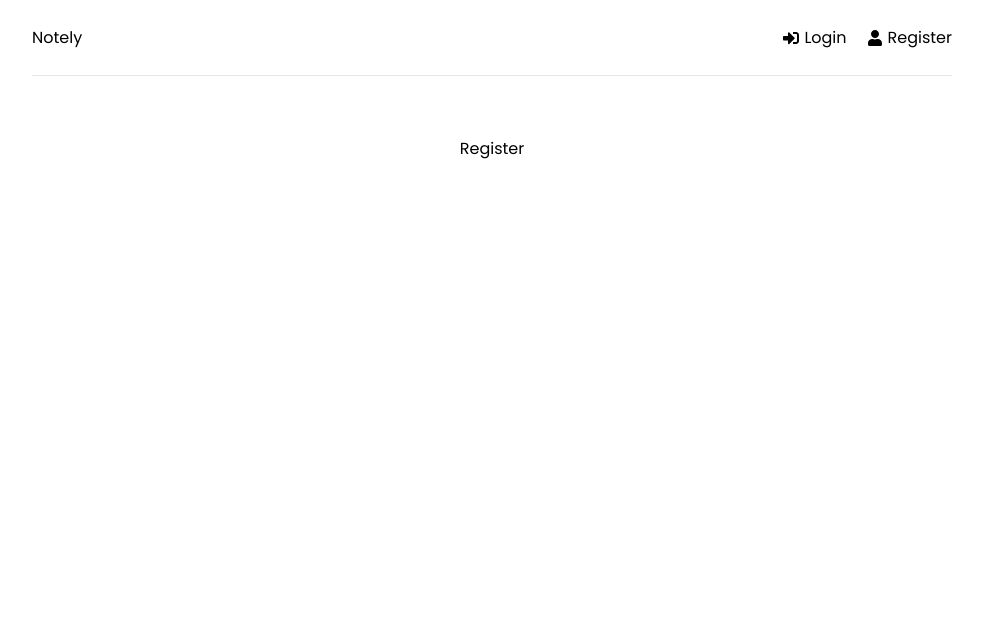
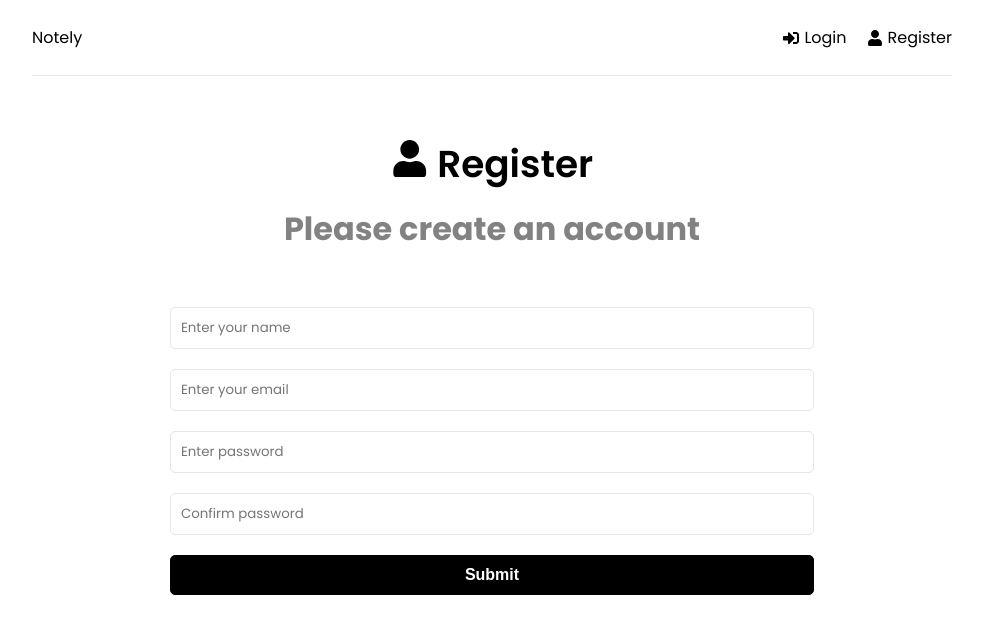
Before and after one commit to jomobrain1/notely, a React app in the folder frontend/: page /register in a window 1280 px wide. Shown: the top 634 px of the page, without its empty margins (148-1131 px from the left). Built offline with nearby package versions, Linux system fonts and the light colour scheme; the HTML template or start-up script is replaced by a standard one.

Commit message:
feat(auth): add basic login and register page

```diff
--- a/frontend/src/pages/Login.jsx
+++ b/frontend/src/pages/Login.jsx
@@ -1,7 +1,65 @@
-import React from "react";
+import React, { useState } from "react";
+import { FaSignInAlt, FaUser } from "react-icons/fa";
 
 const Login = () => {
-  return <div>Login</div>;
+  const [formData, setFormData] = useState({
+    email: "",
+    password: "",
+  });
+
+  const { email, password } = formData;
+  const onChange = (e) => {
+    setFormData((prevState) => ({
+      ...prevState,
+      [e.target.name]: e.target.value,
+    }));
+  };
+  const onSubmit = (e) => {
+    e.preventDefault();
+  };
+  return (
+    <>
+      {" "}
+      <section className="heading">
+        <h3>
+          <FaSignInAlt size={30} /> Login
+        </h3>
+        <p> Welcome back</p>
+      </section>
+      <form onSubmit={onSubmit}>
+        <section className="form">
+          <div className="form-group">
+            <input
+              type="email"
+              className="form-control"
+              id="email"
+              name="email"
+              value={email}
+              placeholder="Enter your email"
+              onChange={onChange}
+            />
+          </div>
+          <div className="form-group">
+            <input
+              type="password"
+              className="form-control"
+              id="password"
+              name="password"
+              value={password}
+              placeholder="Enter password"
+              onChange={onChange}
+            />
+          </div>
+
+          <div className="form-group">
+            <button type="submit" className="btn btn-block">
+              Submit
+            </button>
+          </div>
+        </section>
+      </form>
+    </>
+  );
 };
 
 export default Login;
--- a/frontend/src/pages/Register.jsx
+++ b/frontend/src/pages/Register.jsx
@@ -1,7 +1,87 @@
-import React from "react";
+import React, { useState } from "react";
+import { FaUser } from "react-icons/fa";
 
 const Register = () => {
-  return <div>Register</div>;
+  const [formData, setFormData] = useState({
+    name: "",
+    email: "",
+    password: "",
+    password2: "",
+  });
+
+  const { name, email, password, password2 } = formData;
+  const onChange = (e) => {
+    setFormData((prevState) => ({
+      ...prevState,
+      [e.target.name]: e.target.value,
+    }));
+  };
+  const onSubmit = (e) => {
+    e.preventDefault()
+  };
+  return (
+    <>
+      <section className="heading">
+        <h3>
+          <FaUser /> Register
+        </h3>
+        <p>Please create an account</p>
+      </section>
+      <form onSubmit={onSubmit}>
+        <section className="form">
+          <div className="form-group">
+            <input
+              type="text"
+              className="form-control"
+              id="name"
+              name="name"
+              value={name}
+              placeholder="Enter your name"
+              onChange={onChange}
+            />
+          </div>
+          <div className="form-group">
+            <input
+              type="email"
+              className="form-control"
+              id="email"
+              name="email"
+              value={email}
+              placeholder="Enter your email"
+              onChange={onChange}
+            />
+          </div>
+          <div className="form-group">
+            <input
+              type="password"
+              className="form-control"
+              id="password"
+              name="password"
+              value={password}
+              placeholder="Enter password"
+              onChange={onChange}
+            />
+          </div>
+          <div className="form-group">
+            <input
+              type="password"
+              className="form-control"
+              id="password2"
+              name="password2"
+              value={password2}
+              placeholder="Confirm password"
+              onChange={onChange}
+            />
+          </div>
+          <div className="form-group">
+            <button type="submit" className="btn btn-block">
+              Submit
+            </button>
+          </div>
+        </section>
+      </form>
+    </>
+  );
 };
 
 export default Register;
```
